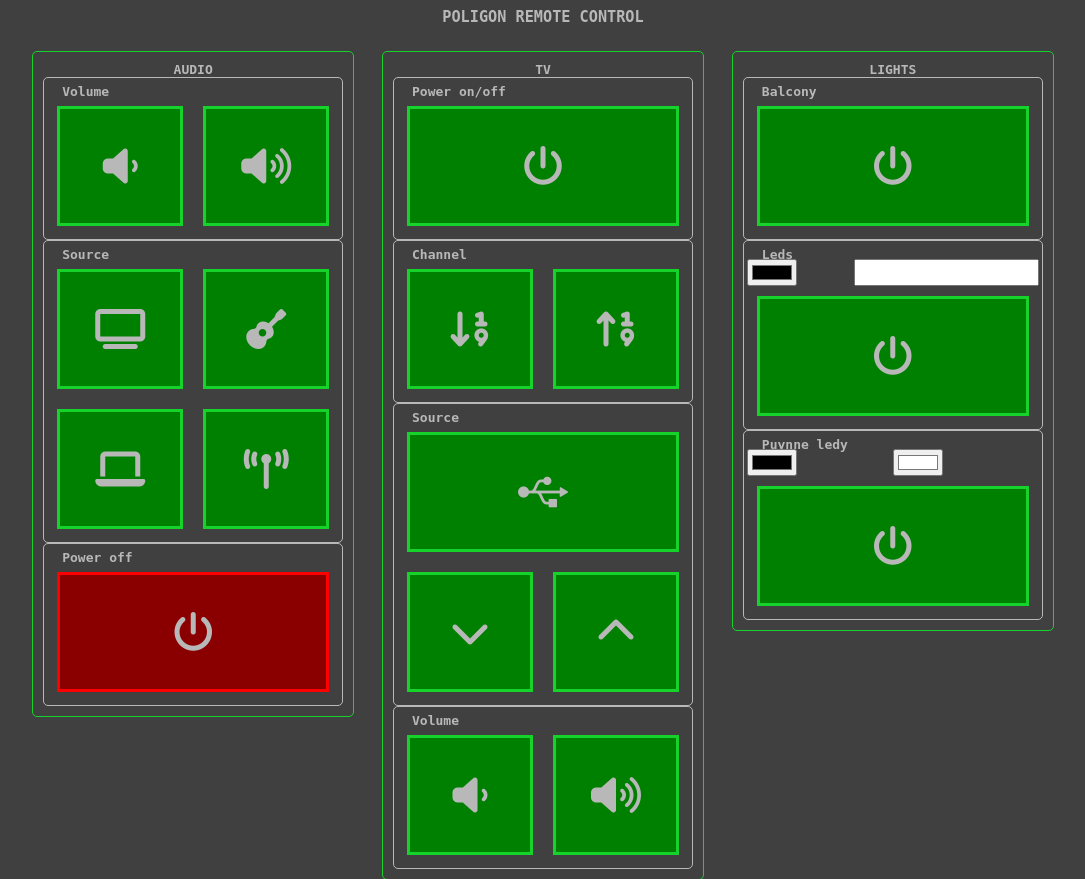
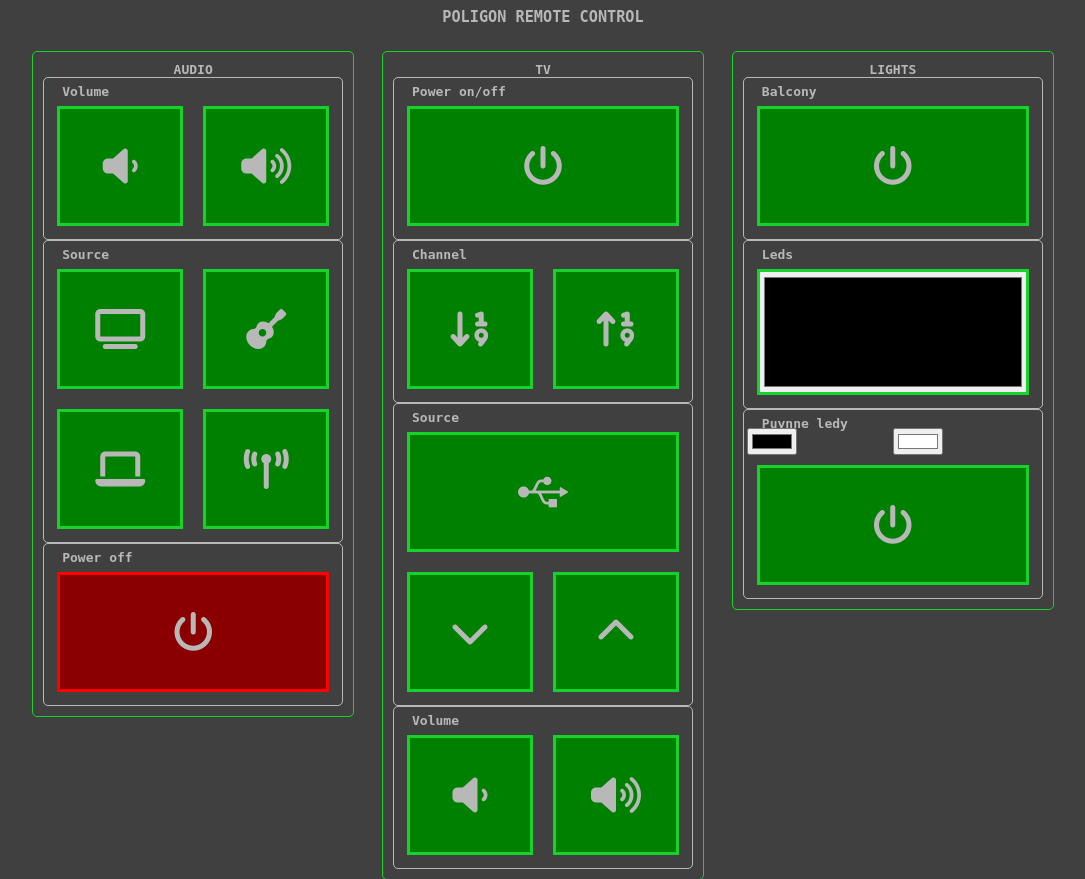
Before and after one commit to marcin93w/remote-control, a Django app: page / in a window 1280 px wide. Shown: the top 879 px of the page, without its empty margins (97-1182 px from the left). Run offline with Django 3.2, Linux system fonts and the light colour scheme; some libraries are stand-ins or nearby versions.

Commit message:
Adjust FE for more leds

```diff
--- a/irremote/irremoteapp/templates/index.html
+++ b/irremote/irremoteapp/templates/index.html
@@ -180,20 +180,19 @@
         <div class="subsection">
             <div class="description">Leds</div>
             <div class="grid-table">
-                <input type="color" id="ledcolor" name="ledcolor" value="#000000">
-                <input type="number" id="number" name="number" />
-                <button class="btn center" onclick='turnOnLed1(this)'>
-                    <i id="lights-icon" class="fas icon fa-power-off"></i>
-                </button>
+                <div class="btn center">
+                    <input type="color" value="#000000"
+                        style="width: 100%; height: 100%; border: 0;"
+                        onchange='turnOnLeds(this)' />
+                </div>
             </div>
-
         </div>
         <div class="subsection">
             <div class="description">Puynne ledy</div>
             <div class="grid-table">
                 <input type="color" id="ledcolor1" name="ledcolor1" value="#000000">
                 <input type="color" id="ledcolor2" name="ledcolor2" value="#FFFFFF">
-                <button class="btn center" onclick='turnOnLeds(this)'>
+                <button class="btn center" onclick='turnOnLedsAlt(this)'>
                     <i id="lights-icon" class="fas icon fa-power-off"></i>
                 </button>
             </div>
@@ -201,7 +200,7 @@
         </div>
     </div>
     <script>
-         function turnOnLampkli(button) {
+         function turnOnLights(button) {
             const loaderStyle = document.getElementById('lights-loader').style
             const iconStyle = document.getElementById('lights-icon').style
             loaderStyle.display = 'block'
@@ -216,7 +215,18 @@
                 })
         }
 
-        function turnOnLeds(button) {
+        function turnOnLeds(input) {
+            const color = input.value
+            fetch('leds', {
+                method: 'POST',
+                headers: {
+                    'Content-Type': 'application/json',
+                },
+                body: JSON.stringify(Array.from({length: 120}, () => color)),
+            })
+        }
+
+        function turnOnLedsAlt(button) {
             const color1 = document.getElementById('ledcolor1').value
             const color2 = document.getElementById('ledcolor2').value
 
@@ -238,9 +248,8 @@
                 g = Math.round (g-chg)
                 b = Math.round (b-chb)
 
-console.log(`r: ${r1} g: ${g1} b: ${b1}`)
-
-console.log(`r: ${r} g: ${g} b: ${b}`)
+                console.log(`r: ${r1} g: ${g1} b: ${b1}`)
+                console.log(`r: ${r} g: ${g} b: ${b}`)
 
         }}
 
```
